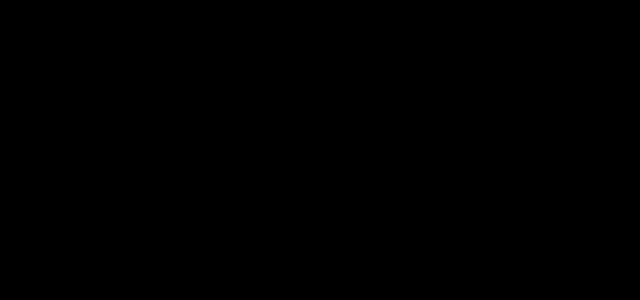
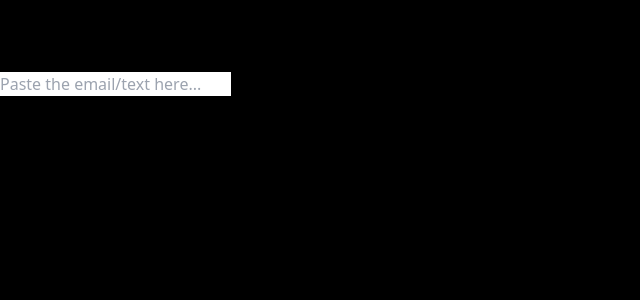
Before and after one commit to viv500/WatchDog, a React (Vite) app in the folder client/: page / in a window 1280 px wide. Both pictures are taken after a click on the button 250 px from the left and 60 px from the top of the page. Shown: the top 300 px of the page, without its empty margins (0-640 px from the left). Built offline with nearby package versions, Linux system fonts and the light colour scheme; a web font is replaced by a local one.

Commit message:
created basic logic for message Page component

```diff
--- a/client/src/App.jsx
+++ b/client/src/App.jsx
@@ -3,6 +3,7 @@
 
 import { useState, useEffect } from 'react'
 import axios from 'axios';
+import MessagePage from './MessagePage.jsx';
 
 function App() {
   const [count, setCount] = useState(0)
@@ -27,6 +28,9 @@
       {page === "chat" &&
         <AudioPage page={page} setPage={setPage}></AudioPage>
       }
+      {page === "text" &&
+        <MessagePage page={page} setPage={setPage}></MessagePage>
+      }
     </div>
   )
 }
--- /dev/null
+++ b/client/src/MessagePage.jsx
@@ -0,0 +1,57 @@
+import React, {useState, useEffect} from 'react'
+import axios from 'axios'
+import Navbar from './Navbar'
+
+
+export default function MessagePage({page, setPage}) {
+    const [fullTranscript, setFullTranscript] = useState('')
+    const [transcriptedSubmitted, setTranscriptSubmitted] = useState('')
+    const [transcriptMarked, setTranscriptMarked] = useState(false)
+    const [score, setScore] = useState(0)
+
+    useEffect(() => {
+        if (!transcriptMarked && fullTranscript && transcriptedSubmitted) {
+            sendData(fullTranscript)
+        }
+    }, [fullTranscript])
+
+    const sendData = async(transcript) => {
+        try {
+            const response = await axios.post('http://127.0.0.1:5000/message', {
+                'transcript': fullTranscript
+            });
+            console.log(response.data)
+            setFullTranscript(response.data.transcript);
+            setScore(response.data.score);
+            setTranscriptMarked(true)
+        } catch{
+            console.error('Error: ', error);
+        }
+    }
+    const onSubmit = e => {
+        e.preventDefault();
+
+        setTranscriptSubmitted(true);
+    }
+  return (
+    <div>
+        <Navbar tagline={"suspicious"} setPage={setPage}></Navbar>
+        {/* INPUT ELEMENT FOR EMAIL/TEXT TRANSCRIPT */}
+        <form onSubmit={onSubmit}>
+            <div>
+                <input type="text" onChange={(e) => setFullTranscript(e.target.value)} placeholder='Paste the email/text here...' value={fullTranscript}/>
+                <button className='text-white'>Submit</button>
+            </div>
+        </form>
+        { /*  div for loading spinner*/ }
+        <div>
+
+        </div>
+        {/* div for score */}
+        <div>
+            <h3>{score}</h3>
+            <p>{fullTranscript}</p>
+        </div>
+    </div>
+  )
+}
```
